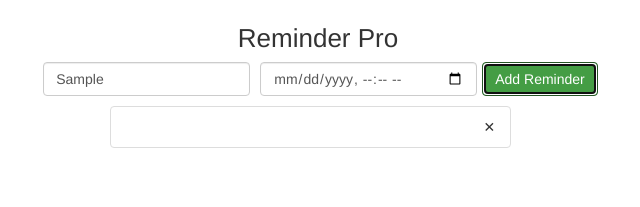
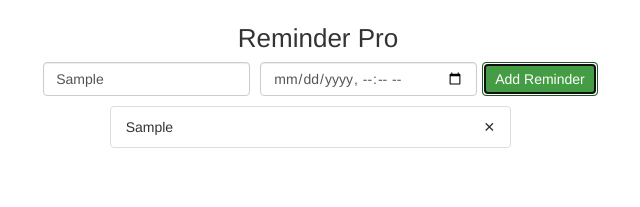
Before and after one commit to nfrazier08/reminderPro, a React (Create React App) app in the folder reminderpro/: page / in a window 1280 px wide. Both pictures are taken after typing "Sample" into the empty fields and a click on the button "Add Reminder". Shown: the top 207 px of the page, without its empty margins (322-962 px from the left). Built offline with nearby package versions, Linux system fonts and the light colour scheme.

Commit message:
There is now a time stamp on the list card

```diff
--- a/reminderpro/src/components/App.js
+++ b/reminderpro/src/components/App.js
@@ -15,7 +15,7 @@ class App extends Component {
 
     addReminder() {
         console.log('this.state.dueDate', this.state.dueDate)
-        this.props.addReminder(this.state.dueDate)
+        this.props.addReminder(this.state.text, this.state.dueDate)
     }
 
     deleteReminder(id){
@@ -32,7 +32,10 @@ class App extends Component {
                     reminders.map(reminder => {
                         return (
                             <li key={reminder.id} className="list-group-item total-list">
-                                <div className="list-item"> {reminder.text}</div>
+                                <div className="list-item">
+                                    <div>{reminder.text}</div>
+                                    <div><em>{reminder.dueDate}</em></div>
+                                </div>
                                 <div
                                     className="list-item delete-button"
                                     onClick={() => this.deleteReminder(reminder.id)}
--- a/reminderpro/src/reducers/index.js
+++ b/reminderpro/src/reducers/index.js
@@ -3,7 +3,7 @@ import { ADD_REMINDER, DELETE_REMINDER } from '../constants';
 //Define helper reminder function with 'action' as it's only parameter
     //Called in first case below
 const reminder = (action) => {
-    let {text, dueDate} = action
+    let {text, dueDate} = action;
     return {
         id: Math.random(),
         text,
```
